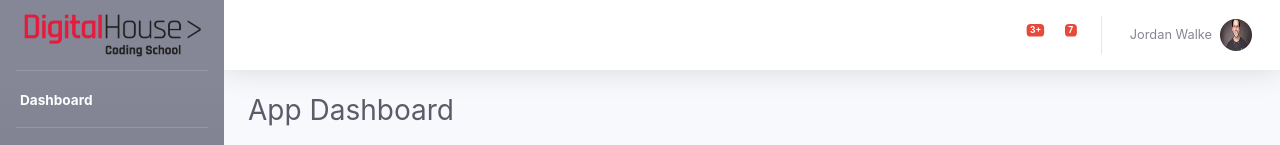
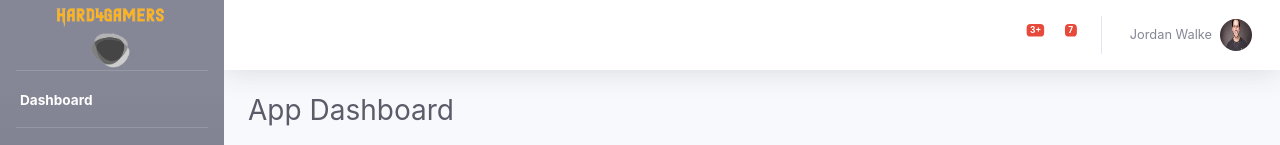
Before and after one commit to Juan-Ignacio-Bordignon/Proyecto-Ecommerce, a React (Create React App) app in the folder dashboard/: page / in a window 1280 px wide. Shown: the top 145 px of the page. Built offline with nearby package versions, Linux system fonts and the light colour scheme; no server answers; the HTML template or start-up script is replaced by a standard one.

Commit message:
Cambio de logo

```diff
--- a/dashboard/src/components/sideBar/sideBar.js
+++ b/dashboard/src/components/sideBar/sideBar.js
@@ -1,5 +1,5 @@
 import React from "react";
-import logoDH from "../../assets/images/logo-DH.png";
+import logo from "../../assets/images/Logo.png";
 import { Link } from "react-router-dom";
 
 function SideBar() {
@@ -13,7 +13,7 @@ function SideBar() {
         to="/"
       >
         <div className="sidebar-brand-icon">
-          <img className="w-100" src={logoDH} alt="Digital House" />
+          <img className="w-75" src={logo} alt="Digital House" />
         </div>
       </Link>
 
```
Also changed, not shown: dashboard/src/assets/images/Logo.png (added), dashboard/src/assets/images/logo-DH.png (deleted).
